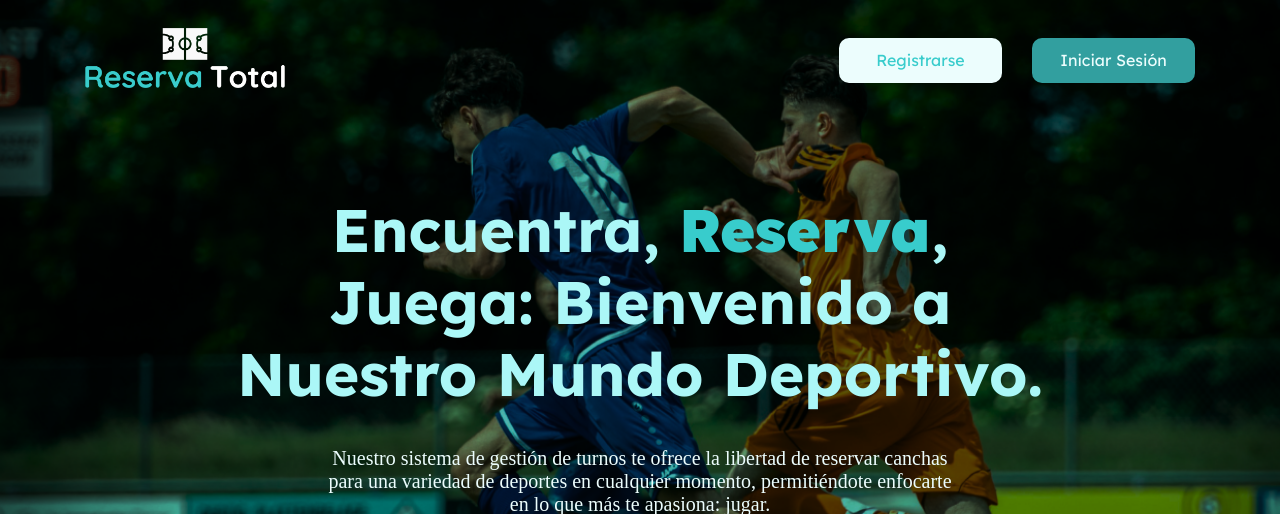
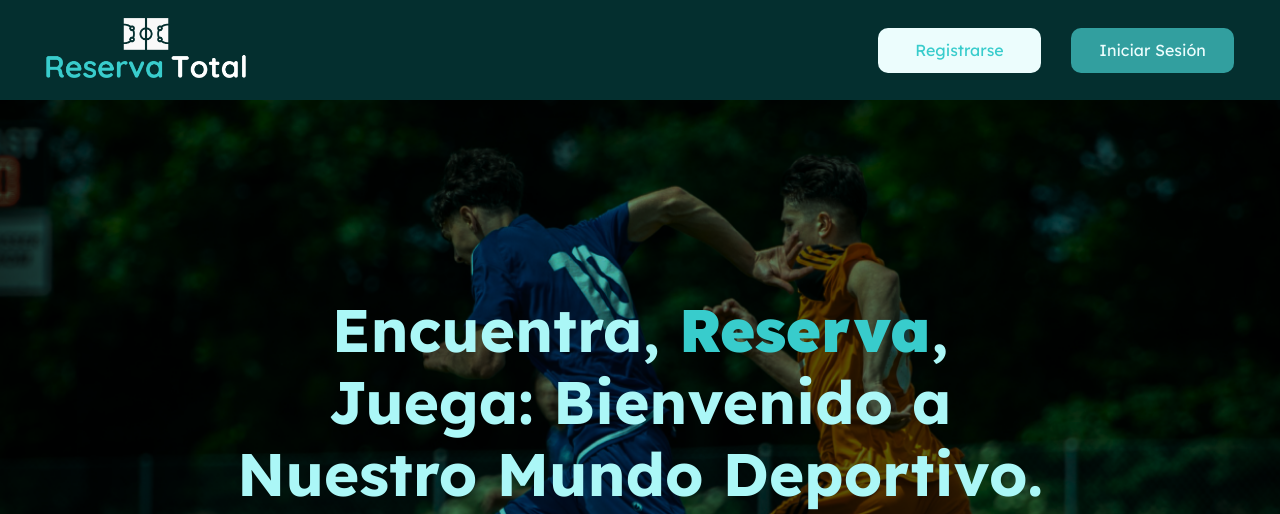
Before and after one commit to bj10asd/SoftwareCancha, a Django app: page / in a window 1280 px wide. Shown: the top 514 px of the page. Run offline with Django 4.2, Linux system fonts and the light colour scheme; some web fonts are replaced.

Commit message:
Modificacion en navbar

```diff
--- a/scalo/reservas/templates/base.html
+++ b/scalo/reservas/templates/base.html
@@ -11,7 +11,12 @@
 {% endblock %}
 
     <body>
-        <header>
+        {% if 'http://127.0.0.1:8000/' == request.build_absolute_uri %}
+            <header>
+        {% else %}
+            <header class="absolute">
+        {% endif %}
+
             <!-- <a href="{% url 'predios' %}">Predios</a> -->
 
             <nav class="navbar navbar-expand-lg px-4">
```
Also changed, not shown: scalo/media/upload/logo-color.png (added), scalo/media/upload/logo-white.png (added).
